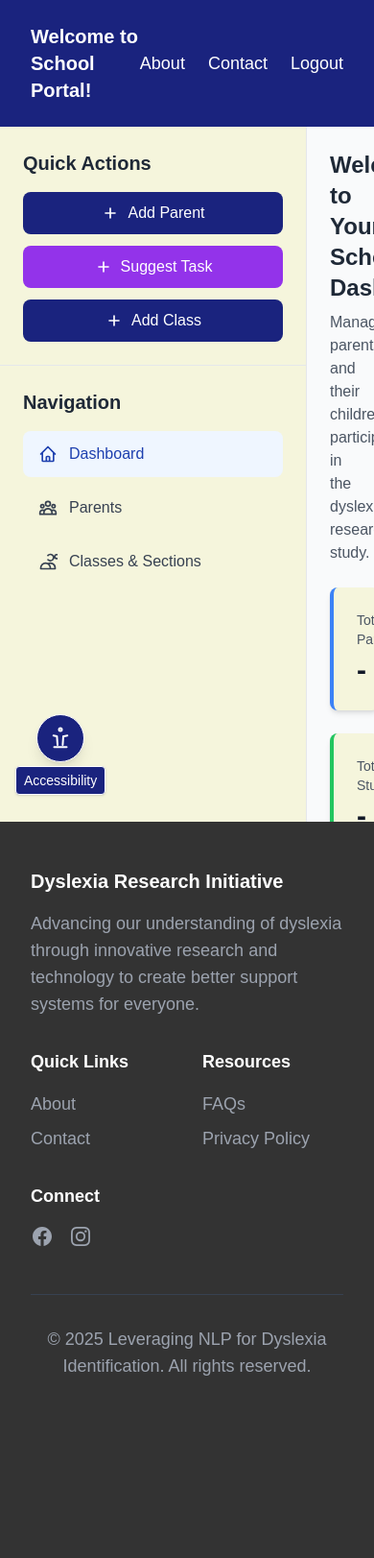
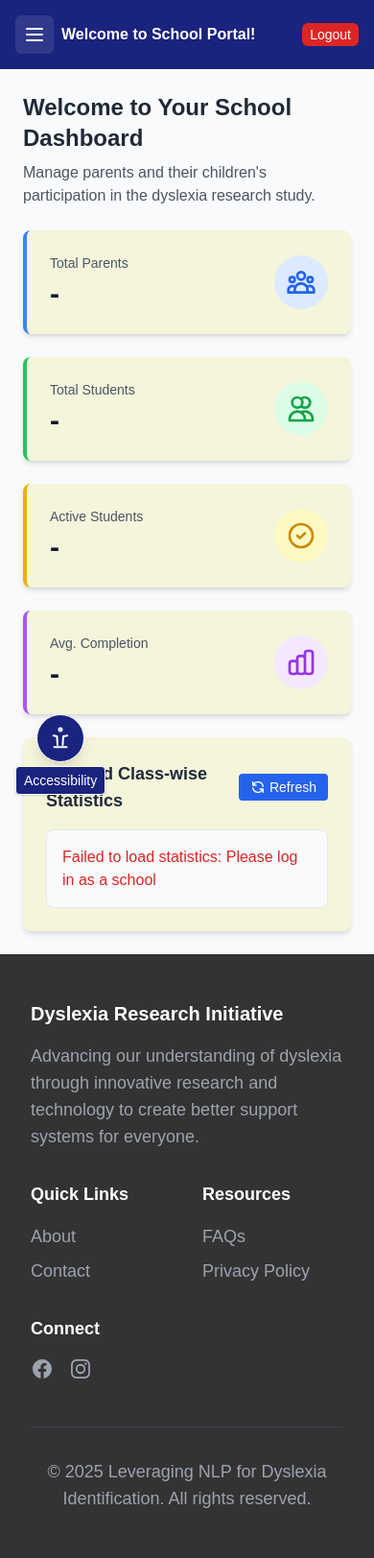
Before and after one commit to Aayush06122005/Dsylexia_pilot_study_website, a Flask app: template templates/school.html in a window 390 px wide. Shown: the whole page at 96% size. Before the commit the page ends 1433 px from the top, so only its background shows below. Run offline with Flask 3, Linux system fonts and the light colour scheme; the template is opened without the code that fills it, so the values that code supplies are empty; some libraries are stand-ins or nearby versions.

Commit message:
school responsive

```diff
--- a/templates/school.html
+++ b/templates/school.html
@@ -19,19 +19,25 @@
 </head>
 <body>
     <!-- Header -->
-    <header class="primary-bg text-white py-6">
-        <div class="content-wrapper flex justify-between items-center">
-            <div class="flex items-center">
-                <img src="{{ url_for('static', filename='gauge.png') }}" alt="Dashboard Graphic" class="h-12 w-12 rounded-full mr-4 hidden md:block">
-                <h1 class="text-xl md:text-2xl font-bold">Welcome to School Portal!</h1>
+    <header class="primary-bg text-white py-4 md:py-6">
+        <div class="content-wrapper flex justify-between items-center px-4 md:px-6">
+            <div class="flex items-center flex-1 min-w-0">
+                <!-- Mobile hamburger to toggle sidebar -->
+                <button id="sidebarToggleBtn" class="mr-2 lg:hidden p-2 rounded-md bg-white/10 hover:bg-white/20 focus:outline-none flex-shrink-0" aria-label="Open sidebar">
+                    <svg class="w-6 h-6" fill="none" stroke="currentColor" viewBox="0 0 24 24">
+                        <path stroke-linecap="round" stroke-linejoin="round" stroke-width="2" d="M4 6h16M4 12h16M4 18h16" />
+                    </svg>
+                </button>
+                <img src="{{ url_for('static', filename='gauge.png') }}" alt="Dashboard Graphic" class="h-10 w-10 md:h-12 md:w-12 rounded-full mr-2 md:mr-4 hidden sm:block flex-shrink-0">
+                <h1 class="text-base sm:text-lg md:text-xl lg:text-2xl font-bold truncate">Welcome to School Portal!</h1>
             </div>
-            <nav>
-                <ul class="flex space-x-6 text-lg md:text-xl items-center">
-                    <li><a href="{{ url_for('landing') }}#about" class="hover:text-yellow-100 transition">About</a></li>
-                    <li><a href="{{ url_for('landing') }}#contact" class="hover:text-yellow-100 transition">Contact</a></li>
+            <nav class="flex-shrink-0">
+                <ul class="flex space-x-2 sm:space-x-4 md:space-x-6 text-sm sm:text-base md:text-lg items-center">
+                    <li class="hidden md:block"><a href="{{ url_for('landing') }}#about" class="hover:text-yellow-100 transition">About</a></li>
+                    <li class="hidden md:block"><a href="{{ url_for('landing') }}#contact" class="hover:text-yellow-100 transition">Contact</a></li>
                     <!-- <li><a href="/profile" class="hover:text-yellow-100 transition ">Profile</a></li>
                     <li><a href="/stats" class="hover:text-yellow-100 transition">Stats</a></li> -->
-                    <li><a href="#" id="logoutBtn" class="hover:text-yellow-100 transition ">Logout</a></li>
+                    <li><a href="#" id="logoutBtn" class="hover:text-yellow-100 transition px-2 py-1 sm:px-3 sm:py-1.5 bg-red-600 rounded-md text-sm sm:text-base">Logout</a></li>
                 </ul>
             </nav>
         </div>
@@ -105,7 +111,7 @@
 
     <!-- Add Class Modal -->
     <div id="addClassModal" class="fixed inset-0 bg-gray-600 bg-opacity-50 overflow-y-auto h-full w-full hidden z-50">
-        <div class="relative top-20 mx-auto p-5 border w-96 shadow-lg rounded-md bg-white">
+        <div class="relative top-20 mx-auto p-5 border w-full max-w-md shadow-lg rounded-md bg-white">
             <div class="mt-3">
                 <h3 class="text-lg font-medium text-gray-900 mb-4">Add a Class</h3>
                 <form id="addClassForm" class="space-y-4">
@@ -128,7 +134,7 @@
 
     <!-- Add Section Modal -->
     <div id="addSectionModal" class="fixed inset-0 bg-gray-600 bg-opacity-50 overflow-y-auto h-full w-full hidden z-50">
-        <div class="relative top-20 mx-auto p-5 border w-96 shadow-lg rounded-md bg-white">
+        <div class="relative top-20 mx-auto p-5 border w-full max-w-md shadow-lg rounded-md bg-white">
             <div class="mt-3">
                 <h3 class="text-lg font-medium text-gray-900 mb-4">Add Section</h3>
                 <form id="addSectionForm" class="space-y-4">
@@ -158,7 +164,7 @@
 
     <!-- Add Student Modal -->
     <div id="addStudentModal" class="fixed inset-0 bg-gray-600 bg-opacity-50 overflow-y-auto h-full w-full hidden z-50">
-        <div class="relative top-20 mx-auto p-5 border w-96 shadow-lg rounded-md bg-white">
+        <div class="relative top-20 mx-auto p-5 border w-full max-w-md shadow-lg rounded-md bg-white">
             <div class="mt-3">
                 <h3 class="text-lg font-medium text-gray-900 mb-4">Add Student</h3>
                 <form id="addStudentForm" class="space-y-4">
@@ -319,9 +325,12 @@
         </div>
     </div>
     <!-- School Dashboard -->
-    <main class="flex h-[calc(100vh-120px)] overflow-hidden">
-        <!-- Left Sidebar -->
-        <aside class="w-80 bg-[#f5f5dc] border-r border-gray-200 flex flex-col overflow-y-auto">
+    <main class="flex flex-col lg:flex-row min-h-[calc(100vh-120px)]">
+        <!-- Backdrop for mobile sidebar -->
+        <div id="sidebarBackdrop" class="fixed inset-0 bg-black bg-opacity-40 z-30 hidden lg:hidden"></div>
+
+        <!-- Left Sidebar (responsive) -->
+        <aside id="sidebar" class="fixed inset-y-0 left-0 z-40 w-64 lg:w-80 bg-[#f5f5dc] border-r border-gray-200 flex flex-col overflow-y-auto transform -translate-x-full lg:translate-x-0 lg:static lg:inset-auto transition-transform duration-200">
             <!-- Quick Actions -->
             <div class="p-6 border-b border-gray-200">
                 <h2 class="text-xl font-bold text-gray-800 mb-4">Quick Actions</h2>
@@ -600,7 +609,7 @@
 
     <!-- Add Parent Modal -->
     <div id="addParentModal" class="fixed inset-0 bg-gray-600 bg-opacity-50 overflow-y-auto h-full w-full hidden z-50">
-        <div class="relative top-20 mx-auto p-5 border w-96 shadow-lg rounded-md bg-white">
+        <div class="relative top-20 mx-auto p-5 border w-full max-w-md shadow-lg rounded-md bg-white">
             <div class="mt-3">
                 <h3 class="text-lg font-medium text-gray-900 mb-4">Add a Parent</h3>
                 <form id="addParentForm" class="space-y-4">
@@ -2287,5 +2296,52 @@
         });
 
     </script>
+    <script>
+        // Sidebar toggle for small screens
+        (function(){
+            const sidebar = document.getElementById('sidebar');
+            const toggleBtn = document.getElementById('sidebarToggleBtn');
+            const backdrop = document.getElementById('sidebarBackdrop');
+
+            if (!sidebar || !toggleBtn) return;
+
+            function openSidebar() {
+                sidebar.classList.remove('-translate-x-full');
+                backdrop && backdrop.classList.remove('hidden');
+                document.body.classList.add('overflow-hidden');
+            }
+
+            function closeSidebar() {
+                if (window.innerWidth < 1024) {
+                    sidebar.classList.add('-translate-x-full');
+                    backdrop && backdrop.classList.add('hidden');
+                    document.body.classList.remove('overflow-hidden');
+                }
+            }
+
+            toggleBtn.addEventListener('click', () => {
+                if (sidebar.classList.contains('-translate-x-full')) openSidebar();
+                else closeSidebar();
+            });
+
+            backdrop && backdrop.addEventListener('click', closeSidebar);
+
+            // Close on Escape
+            document.addEventListener('keydown', (e) => {
+                if (e.key === 'Escape') closeSidebar();
+            });
+
+            // Keep state consistent on resize
+            window.addEventListener('resize', () => {
+                if (window.innerWidth >= 1024) {
+                    sidebar.classList.remove('-translate-x-full');
+                    backdrop && backdrop.classList.add('hidden');
+                    document.body.classList.remove('overflow-hidden');
+                } else {
+                    sidebar.classList.add('-translate-x-full');
+                }
+            });
+        })();
+    </script>
 </body>
 </html>
```
